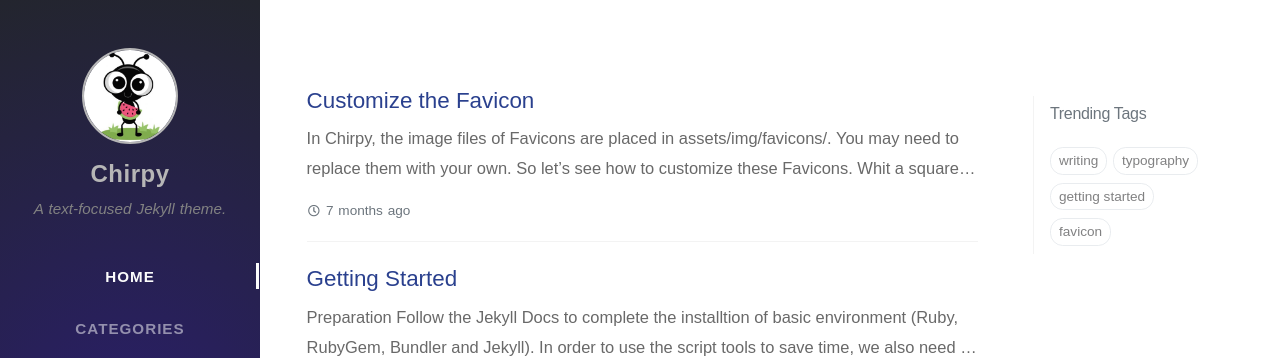
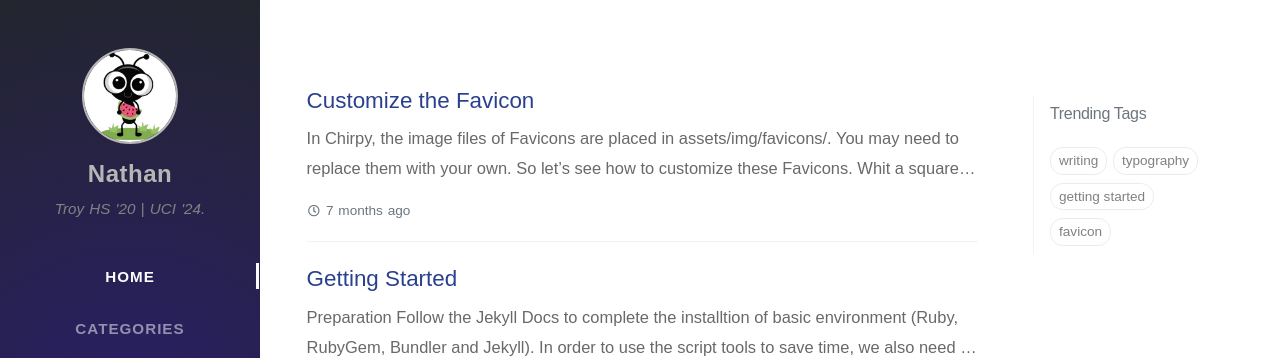
Before and after one commit to NateM135/NateM135.github.io, a Jekyll site: the page built from index.html, in a window 1280 px wide. Shown: the top 358 px of the page. Built offline with Jekyll 4.4.1, drawn with Linux system fonts in a browser that asks for light colours; nearby versions of some CDN libraries; some web fonts are replaced; the list of posts is cut into pages by our own code; comment, search, counter and statistics services are not loaded.

Commit message:
fixed social links, added linkedin

```diff
--- a/_config.yml
+++ b/_config.yml
@@ -8,9 +8,9 @@
 # jekyll-seo-tag settings › https://github.com/jekyll/jekyll-seo-tag/blob/master/docs/usage.md
 #--------------------------
 
-title: Chirpy                          # the main title
+title: Nathan                          # the main title
 
-tagline: A text-focused Jekyll theme.  # it will display as the sub-title
+tagline: Troy HS '20 | UCI '24.  # it will display as the sub-title
 
 description: >-                        # used by seo meta and the atom feed
   A minimal, portfolio, sidebar,
@@ -39,7 +39,7 @@
     - https://github.com/username       # change to your github homepage
     # Uncomment below to add more social links
     # - https://www.facebook.com/username
-    # - https://www.linkedin.com/in/username
+    - https://www.linkedin.com/in/nathan-melwani-441245190/
 
 google_site_verification: google_meta_tag_verification # change to your verification string
 
```
